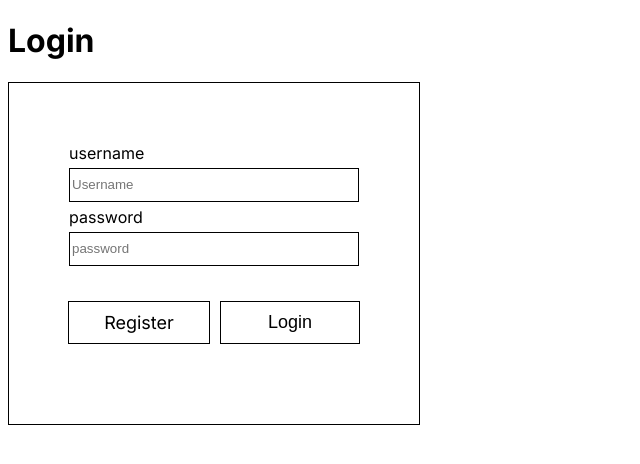
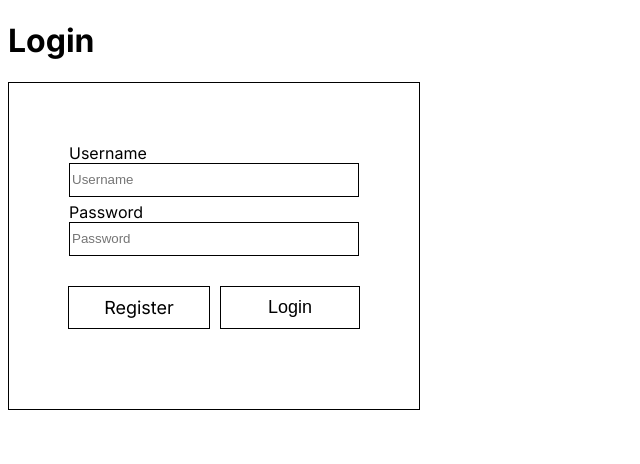
Before and after one commit to BallPanupan/neversitup-todo, a Next.js app: page /auth/signin in a window 1280 px wide. Shown: the top 464 px of the page, without its empty margins (0-640 px from the left). Built offline with nearby package versions, Linux system fonts and the light colour scheme.

Commit message:
fix(session): signin and component

```diff
--- a/app/api/auth/[...nextauth]/route.ts
+++ b/app/api/auth/[...nextauth]/route.ts
@@ -1,5 +1,6 @@
 import NextAuth from "next-auth"
 import CredentialsProvider from "next-auth/providers/credentials"
+import { signOut } from "next-auth/react"
 
 const handler = NextAuth({
 
@@ -28,7 +29,9 @@ const handler = NextAuth({
 		})
 	],
 	pages: {
-		signIn: '/auth/signin'
+		signIn: '/auth/signin',
+		signOut: '/',
+		// signOut: '/auth/signout',
 	}
 
 })
--- a/app/page.tsx
+++ b/app/page.tsx
@@ -10,7 +10,8 @@ export default function Page() {
   if (session) {
     return (
       <>
-        Signed in as {session.user?.name} <br />
+        <h1>Main Page</h1>
+        Hello {session.user?.name} <br />
         <button onClick={() => signOut()}>Sign out</button>
       </>
     )
--- a/components/Login/Login.tsx
+++ b/components/Login/Login.tsx
@@ -1,29 +1,34 @@
-import { FormEvent, useRef, useState } from 'react';
+import { useRef, useState } from 'react';
 import styles from './loginForm.module.css';
 import Link from 'next/link';
 import { signIn } from 'next-auth/react';
 
-const LoginForm = ({}: any) => {
-
-	const [customError, setCustomError] = useState<any>(null);
+const LoginForm = () => {
 	const username = useRef<HTMLInputElement>(null);
 	const password = useRef<HTMLInputElement>(null);
 
-	const handleLogin = () => {
-		signIn('credentials', {
+	const [customError, setCustomError] = useState<string | null>(null);
+
+	const handleLogin = async (event: React.FormEvent) => {
+		event.preventDefault();
+		const result = await signIn('credentials', {
 			username: username.current?.value,
 			password: password.current?.value,
 			redirect: true,
-			callbackUrl: '/',
-		})
+			callbackUrl: '/'
+		});
+
+		if (!result) {
+			setCustomError("Invalid username or password");
 		}
+	};
 
 	return (
 		<div className={`${styles.loginContainer} p-3`}>
-
-			<form onSubmit={handleLogin} method='POST'>
+			<form onSubmit={handleLogin}>
 				<div className='d-flex justify-content-center flex-direction-column p-3 gap-5'>
-					<p>username</p>
+					<label className='d-flex flex-direction-column'>
+						Username
 						<input
 							type="text"
 							id="username"
@@ -32,33 +37,34 @@ const LoginForm = ({}: any) => {
 							required
 							ref={username}
 						/>
-					<p>password</p>
+					</label>
+
+					<label className='d-flex flex-direction-column'>
+						Password
 						<input
 							type="password"
 							id="password"
 							name="password"
-						placeholder="password"
+							placeholder="Password"
 							required
 							ref={password}
 						/>
-					<p className='d-flex justify-content-center color-red'>{customError}</p>
+					</label>
+
+					{customError && (
+						<p className='d-flex justify-content-center text-danger'>{customError}</p>
+					)}
 				</div>
 
 				<div className='d-flex w-100 justify-content-center pb-5 gap-1'>
-					<Link
-						className='g-button'
-						href={'/register'}
-					>Register</Link>
-					<button
-						className={styles.loginButton}
-						type="submit"
-						onClick={()=>handleLogin}
-					>
+					<Link className='g-button' href={'/register'}>
+						Register
+					</Link>
+					<button className={styles.loginButton} type="submit">
 						Login
 					</button>
 				</div>
 			</form>
-
 		</div>
 	);
 };
```
Also changed, not shown: app/auth/signout/page.tsx (added, +18 -0 lines). Lines whose indentation alone changed are shown as unchanged.
